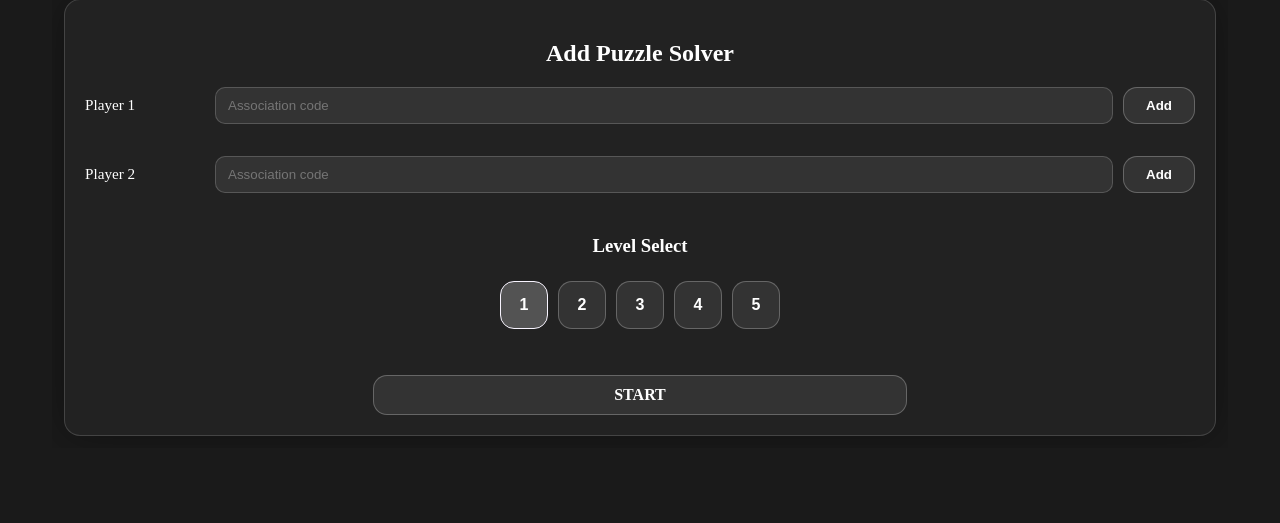
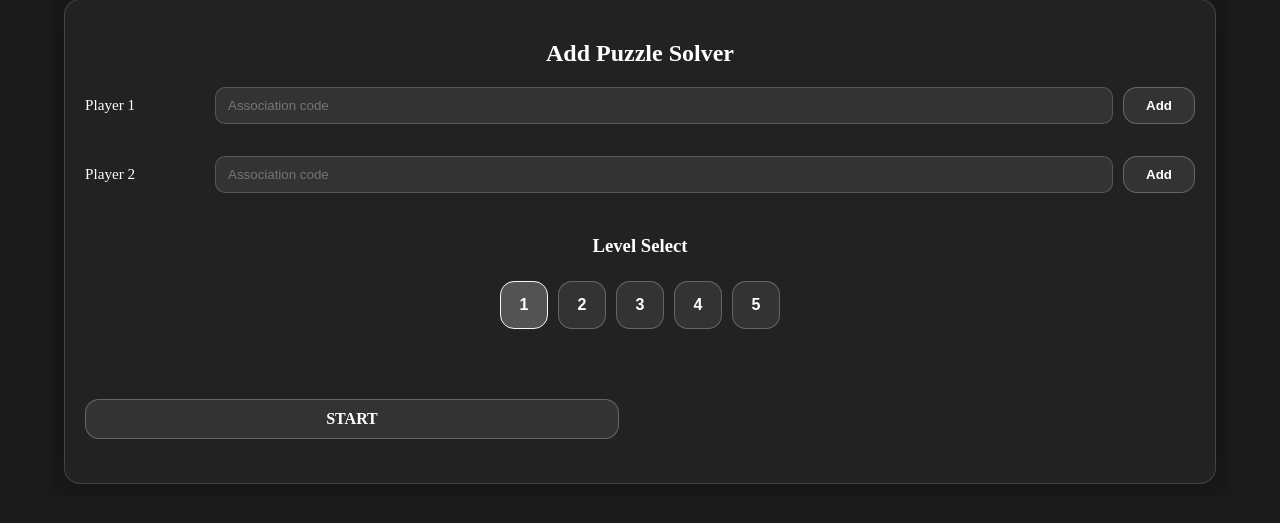
Before and after one commit to dborhegyi/csds-377-KTALDE, a Django app: page /startgame/ in a window 1280 px wide. Shown: the part 43-566 px from the top of the page. Run offline with Django 5.2, Linux system fonts and the light colour scheme.

Commit message:
fdasdvf g

```diff
--- a/Web/KTALDE_site/KTALDE_web/templates/KTALDE_web/startgame.html
+++ b/Web/KTALDE_site/KTALDE_web/templates/KTALDE_web/startgame.html
@@ -84,12 +84,12 @@
 }
 .start-link,
 .back-link {
-  display: inline-flex;
+  display: flex;
   justify-content: center;
   width: auto;
   max-width: 500px;
   place-items: center;
-  margin: 0 auto;
+  margin: 24px 0 24px;
 }
 .start-container,
 .game-container {
@@ -99,12 +99,6 @@
 }
 .start-button-row {
   margin-top: 10px;
-  text-align: center;
-}
-.start-link {
-  width: 500px;
-  display: block;
-  margin: 0 auto;
 }
 </style>
 {% endblock %}
```
